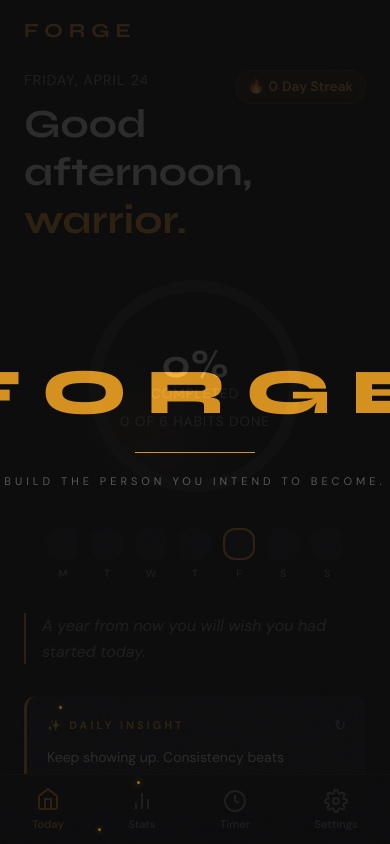
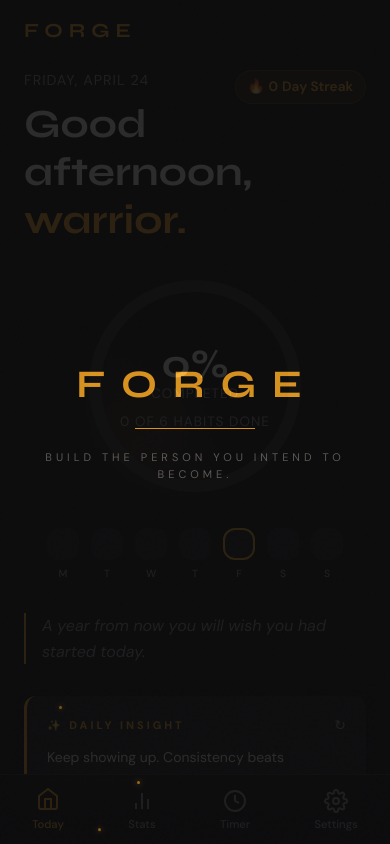
Before and after one commit to kishanm-7/Habit_Tracker, a website: page index.html in a window 390 px wide. Drawn offline with Linux system fonts and the light colour scheme; no server answers.

Commit message:
Fix splash title clamp sizing for mobile and guarantee habit seeding via initializeHabits at top of app.js

```diff
--- a/css/style.css
+++ b/css/style.css
@@ -1390,14 +1390,19 @@ input:checked + .slider:before {
 
 .splash-forge-title {
     font-family: 'Syne', Georgia, serif;
-    font-size: 64px;
-    font-weight: 800;
+    font-size: clamp(32px, 10vw, 52px);
+    font-weight: 700;
     color: #F5A623;
-    letter-spacing: 16px;
+    letter-spacing: clamp(6px, 3vw, 12px);
     margin: 0;
     padding: 0;
     display: flex;
     gap: 4px;
+    white-space: nowrap;
+    text-align: center;
+    width: 100%;
+    justify-content: center;
+    box-sizing: border-box;
 }
 
 .letter {
--- a/js/app.js
+++ b/js/app.js
@@ -1,3 +1,20 @@
+// Guaranteed habit seeding — runs before anything else
+function initializeHabits() {
+    const existing = localStorage.getItem('forge_habits');
+    if (!existing || JSON.parse(existing).length === 0) {
+        const defaults = [
+            { id: '1', name: 'Gym / Workout', emoji: '🏋️', category: 'FITNESS', isDefault: true, streak: 0, completions: {}, frequency: 'daily', createdAt: new Date().toISOString() },
+            { id: '2', name: 'Read for 20-30 mins', emoji: '📚', category: 'MIND', isDefault: true, streak: 0, completions: {}, frequency: 'daily', createdAt: new Date().toISOString() },
+            { id: '3', name: 'Learn a new skill (30 mins)', emoji: '🧠', category: 'GROWTH', isDefault: true, streak: 0, completions: {}, frequency: 'daily', createdAt: new Date().toISOString() },
+            { id: '4', name: 'Social Media < 30 mins', emoji: '📵', category: 'DIGITAL DETOX', isDefault: true, streak: 0, completions: {}, frequency: 'daily', createdAt: new Date().toISOString() },
+            { id: '5', name: 'Drink 3 Litres of Water', emoji: '💧', category: 'HEALTH', isDefault: true, streak: 0, completions: {}, frequency: 'daily', createdAt: new Date().toISOString() },
+            { id: '6', name: 'Sleep by 11 PM', emoji: '😴', category: 'RECOVERY', isDefault: true, streak: 0, completions: {}, frequency: 'daily', createdAt: new Date().toISOString() }
+        ];
+        localStorage.setItem('forge_habits', JSON.stringify(defaults));
+    }
+}
+initializeHabits();
+
 const initApp = () => {
     // Recalculate streaks before rendering to ensure accurate display
     Store.recalculateStreaks();
--- a/js/store.js
+++ b/js/store.js
@@ -4,12 +4,12 @@ const STORAGE_KEY_COMPLETIONS = 'forge_completions';
 const STORAGE_KEY_SETTINGS = 'forge_settings';
 
 const defaultHabits = [
-    { id: 1, name: "Gym / Workout", emoji: "🏋️", category: "FITNESS", isDefault: true, frequency: 'daily', streak: 0, createdAt: new Date().toISOString() },
-    { id: 2, name: "Read for 20-30 mins", emoji: "📚", category: "MIND", isDefault: true, frequency: 'daily', streak: 0, createdAt: new Date().toISOString() },
-    { id: 3, name: "Learn a new skill (30 mins)", emoji: "🧠", category: "GROWTH", isDefault: true, frequency: 'daily', streak: 0, createdAt: new Date().toISOString() },
-    { id: 4, name: "Social Media < 30 mins", emoji: "📵", category: "DIGITAL DETOX", isDefault: true, frequency: 'daily', streak: 0, createdAt: new Date().toISOString() },
-    { id: 5, name: "Drink 3 Litres of Water", emoji: "💧", category: "HEALTH", isDefault: true, frequency: 'daily', streak: 0, createdAt: new Date().toISOString() },
-    { id: 6, name: "Sleep by 11 PM", emoji: "😴", category: "RECOVERY", isDefault: true, frequency: 'daily', streak: 0, createdAt: new Date().toISOString() }
+    { id: '1', name: 'Gym / Workout', emoji: '🏋️', category: 'FITNESS', isDefault: true, streak: 0, completions: {}, frequency: 'daily', createdAt: new Date().toISOString() },
+    { id: '2', name: 'Read for 20-30 mins', emoji: '📚', category: 'MIND', isDefault: true, streak: 0, completions: {}, frequency: 'daily', createdAt: new Date().toISOString() },
+    { id: '3', name: 'Learn a new skill (30 mins)', emoji: '🧠', category: 'GROWTH', isDefault: true, streak: 0, completions: {}, frequency: 'daily', createdAt: new Date().toISOString() },
+    { id: '4', name: 'Social Media < 30 mins', emoji: '📵', category: 'DIGITAL DETOX', isDefault: true, streak: 0, completions: {}, frequency: 'daily', createdAt: new Date().toISOString() },
+    { id: '5', name: 'Drink 3 Litres of Water', emoji: '💧', category: 'HEALTH', isDefault: true, streak: 0, completions: {}, frequency: 'daily', createdAt: new Date().toISOString() },
+    { id: '6', name: 'Sleep by 11 PM', emoji: '😴', category: 'RECOVERY', isDefault: true, streak: 0, completions: {}, frequency: 'daily', createdAt: new Date().toISOString() }
 ];
 
 const defaultSettings = {
```
